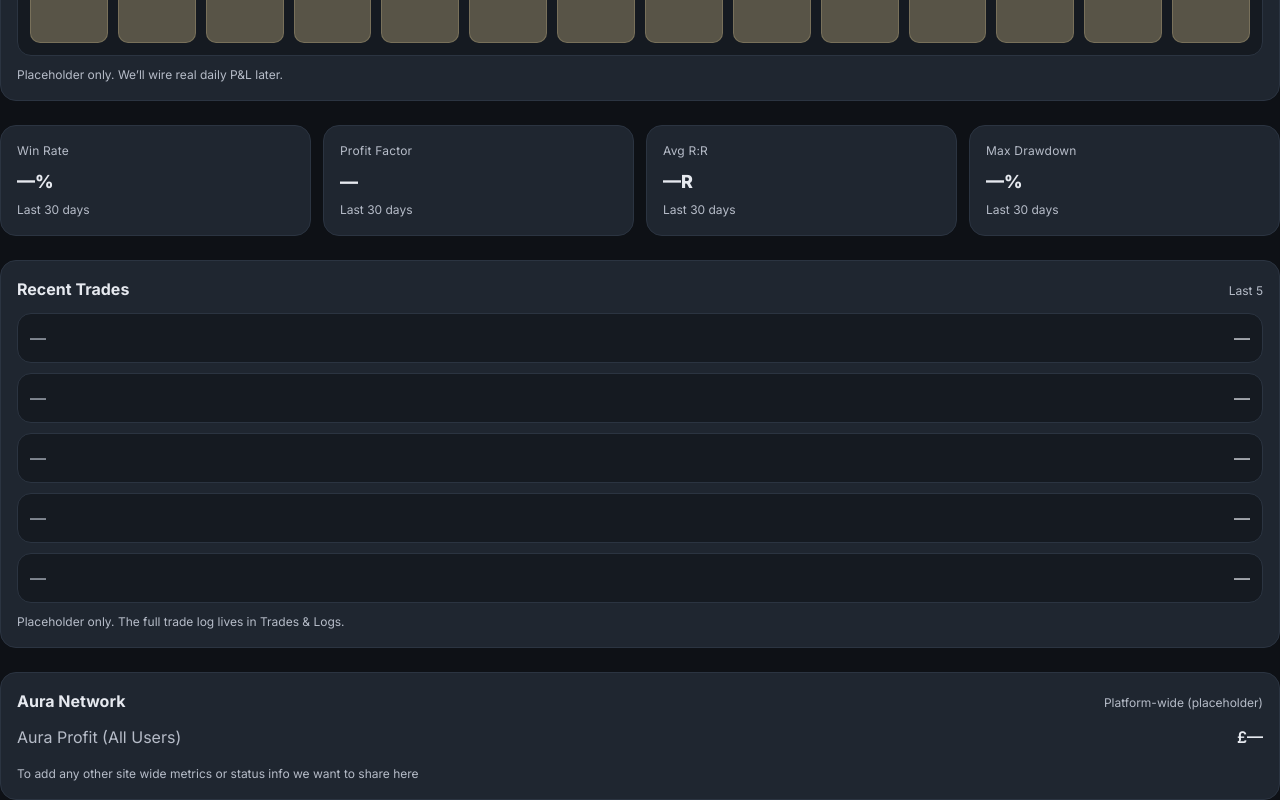
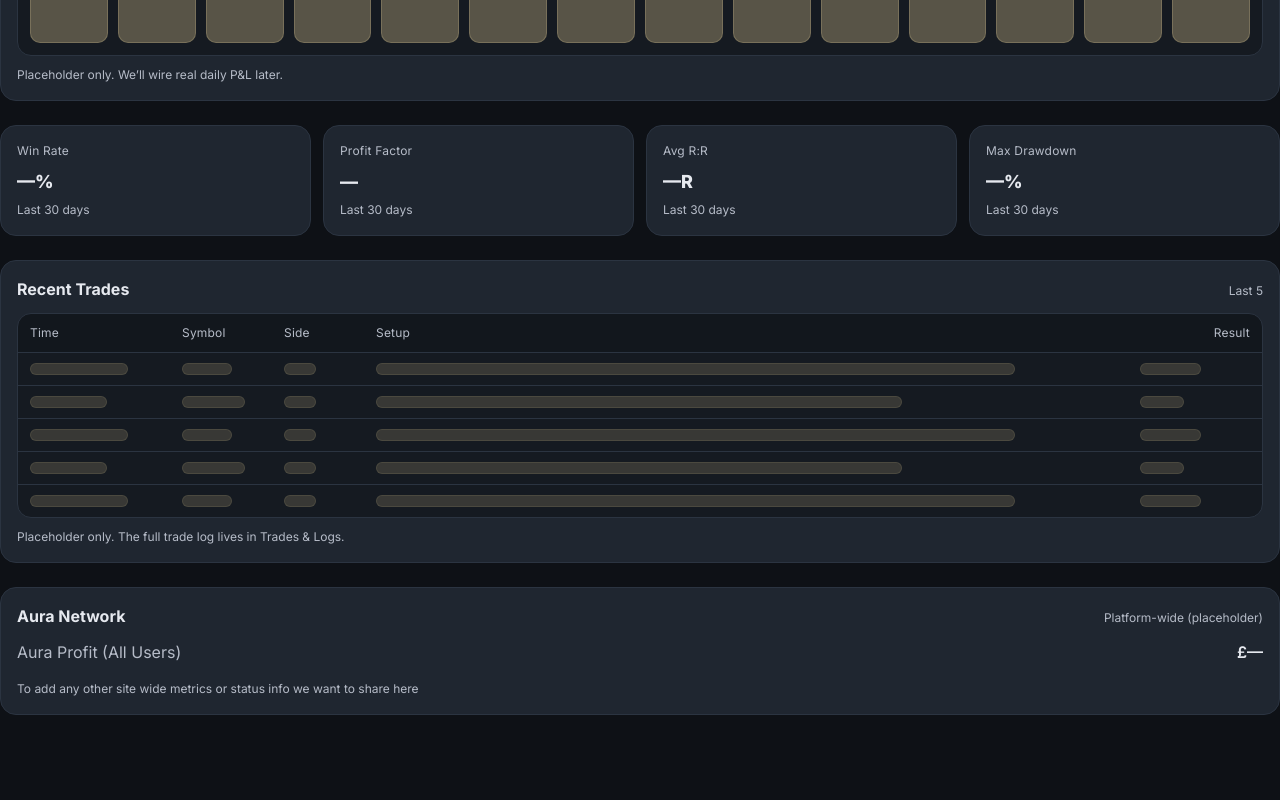
Before and after one commit to becspage-arch/aura, a Next.js app: page /dashboard in a window 1280 px wide. Shown: the part 746-1546 px from the top of the page. After the commit the page ends 1461 px from the top, so only its background shows below. Built offline with nearby package versions, Linux system fonts and the light colour scheme.

Commit message:
Dashboard

```diff
--- a/src/app/globals.css
+++ b/src/app/globals.css
@@ -289,3 +289,85 @@ body {
 .aura-bar-96 { height: 96%; }
 .aura-bar-98 { height: 98%; }
 .aura-bar-100 { height: 100%; }
+
+/* --------------------------------------------------
+   Aura table / skeleton helpers
+-------------------------------------------------- */
+
+.aura-table {
+  border: 1px solid var(--border);
+  border-radius: 14px;
+  overflow: hidden;
+  background: var(--muted);
+}
+
+.aura-table-header,
+.aura-table-row {
+  display: grid;
+  grid-template-columns: 140px 90px 80px 1fr 110px;
+  gap: 12px;
+  padding: 10px 12px;
+  align-items: center;
+}
+
+@media (max-width: 640px) {
+  .aura-table-header,
+  .aura-table-row {
+    grid-template-columns: 1fr 70px 70px;
+  }
+  .aura-hide-sm {
+    display: none;
+  }
+}
+
+.aura-table-header {
+  background: rgba(0, 0, 0, 0.12);
+  border-bottom: 1px solid var(--border);
+  font-size: 12px;
+  color: var(--muted-foreground);
+  letter-spacing: 0.2px;
+}
+
+html.light .aura-table-header {
+  background: rgba(0, 0, 0, 0.04);
+}
+
+.aura-table-row {
+  border-bottom: 1px solid var(--border);
+  background: transparent;
+}
+
+.aura-table-row:last-child {
+  border-bottom: none;
+}
+
+.aura-right {
+  text-align: right;
+}
+
+.aura-skel {
+  height: 12px;
+  border-radius: 999px;
+  background: rgba(214, 194, 143, 0.18);
+  border: 1px solid rgba(214, 194, 143, 0.12);
+}
+
+.aura-skel-sm {
+  height: 10px;
+}
+
+.aura-w-40 {
+  width: 40%;
+}
+
+.aura-w-55 {
+  width: 55%;
+}
+
+.aura-w-70 {
+  width: 70%;
+}
+
+.aura-w-85 {
+  width: 85%;
+}
--- a/src/components/dashboard/DashboardView.tsx
+++ b/src/components/dashboard/DashboardView.tsx
@@ -174,28 +174,56 @@ export default function DashboardView({ clerkUserId }: { clerkUserId?: string })
           <div className="aura-muted aura-text-xs">Last 5</div>
         </div>
 
-        <div className="aura-mt-12 aura-grid-gap-10">
-          <div className="aura-card-muted aura-row-between">
-            <span className="aura-muted">—</span>
-            <span>—</span>
-          </div>
-          <div className="aura-card-muted aura-row-between">
-            <span className="aura-muted">—</span>
-            <span>—</span>
-          </div>
-          <div className="aura-card-muted aura-row-between">
-            <span className="aura-muted">—</span>
-            <span>—</span>
-          </div>
-          <div className="aura-card-muted aura-row-between">
-            <span className="aura-muted">—</span>
-            <span>—</span>
-          </div>
-          <div className="aura-card-muted aura-row-between">
-            <span className="aura-muted">—</span>
-            <span>—</span>
-          </div>
+      <div className="aura-mt-12 aura-table" role="table" aria-label="Recent trades placeholder table">
+        <div className="aura-table-header" role="row">
+          <div role="columnheader">Time</div>
+          <div role="columnheader">Symbol</div>
+          <div role="columnheader">Side</div>
+          <div role="columnheader" className="aura-hide-sm">Setup</div>
+          <div role="columnheader" className="aura-right">Result</div>
         </div>
+
+        {/* Placeholder rows */}
+        <div className="aura-table-row" role="row">
+          <div className="aura-skel aura-w-70" />
+          <div className="aura-skel aura-w-55" />
+          <div className="aura-skel aura-w-40" />
+          <div className="aura-skel aura-w-85 aura-hide-sm" />
+          <div className="aura-skel aura-w-55 aura-right" />
+        </div>
+
+        <div className="aura-table-row" role="row">
+          <div className="aura-skel aura-w-55" />
+          <div className="aura-skel aura-w-70" />
+          <div className="aura-skel aura-w-40" />
+          <div className="aura-skel aura-w-70 aura-hide-sm" />
+          <div className="aura-skel aura-w-40 aura-right" />
+        </div>
+
+        <div className="aura-table-row" role="row">
+          <div className="aura-skel aura-w-70" />
+          <div className="aura-skel aura-w-55" />
+          <div className="aura-skel aura-w-40" />
+          <div className="aura-skel aura-w-85 aura-hide-sm" />
+          <div className="aura-skel aura-w-55 aura-right" />
+        </div>
+
+        <div className="aura-table-row" role="row">
+          <div className="aura-skel aura-w-55" />
+          <div className="aura-skel aura-w-70" />
+          <div className="aura-skel aura-w-40" />
+          <div className="aura-skel aura-w-70 aura-hide-sm" />
+          <div className="aura-skel aura-w-40 aura-right" />
+        </div>
+
+        <div className="aura-table-row" role="row">
+          <div className="aura-skel aura-w-70" />
+          <div className="aura-skel aura-w-55" />
+          <div className="aura-skel aura-w-40" />
+          <div className="aura-skel aura-w-85 aura-hide-sm" />
+          <div className="aura-skel aura-w-55 aura-right" />
+        </div>
+      </div>
 
         <p className="aura-muted aura-text-xs aura-mt-10">
           Placeholder only. The full trade log lives in Trades & Logs.
```
Also changed, not shown: 1 other file (tests, documents, lock files or other folders).
